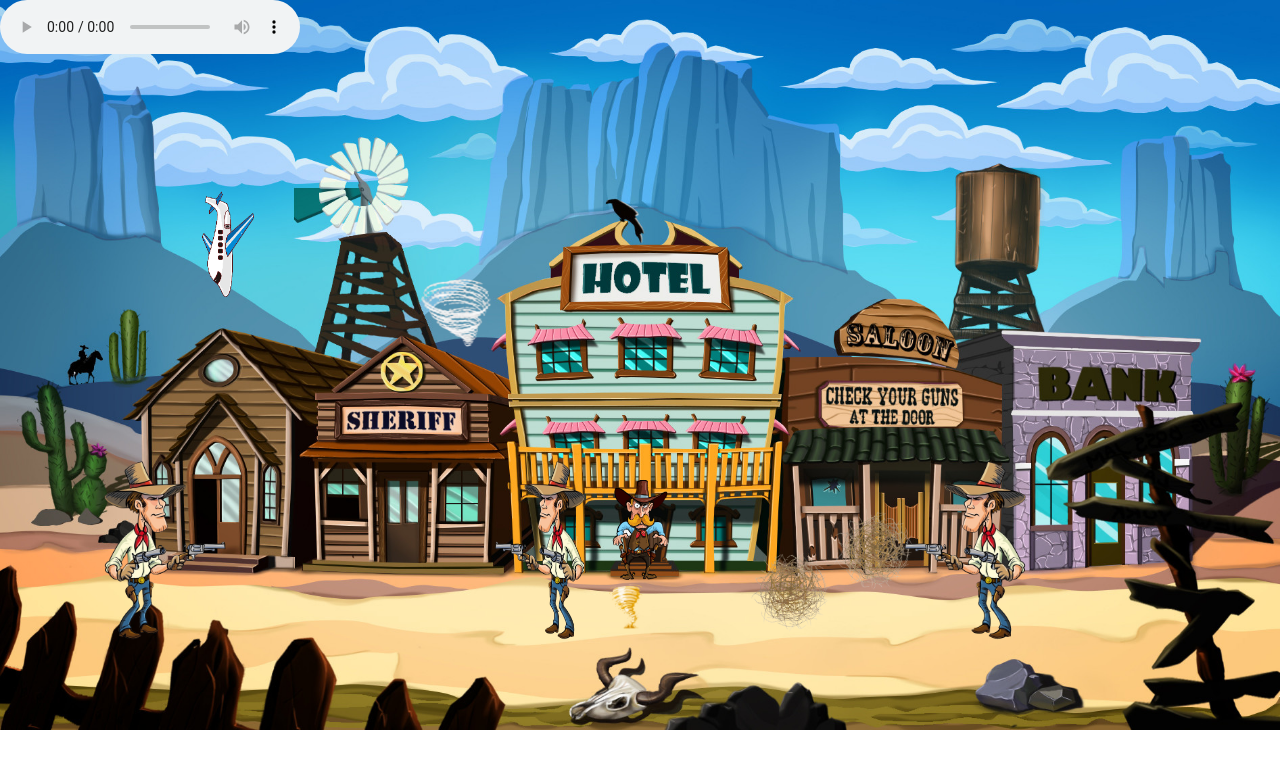
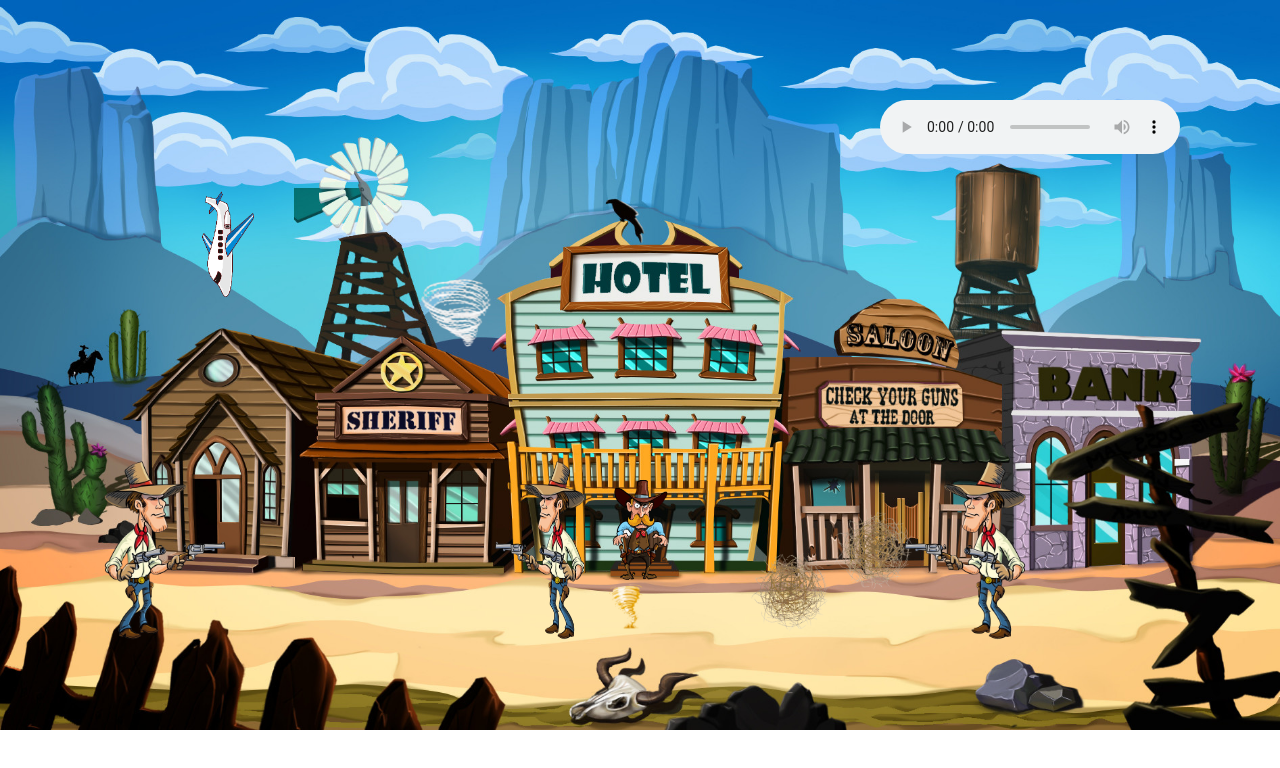
Before and after one commit to Annakhinikadze/animation, a plain HTML site: page index.html in a window 1280 px wide. Drawn offline with Linux system fonts and the light colour scheme.

Commit message:
updated audio style

```diff
--- a/CSS/styles.css
+++ b/CSS/styles.css
@@ -222,6 +222,6 @@
 
   .audio {
     position: absolute;
-    left: 0%;
-    top:0%;
+    right: 100px;
+    top: 100px;;
   }
```
